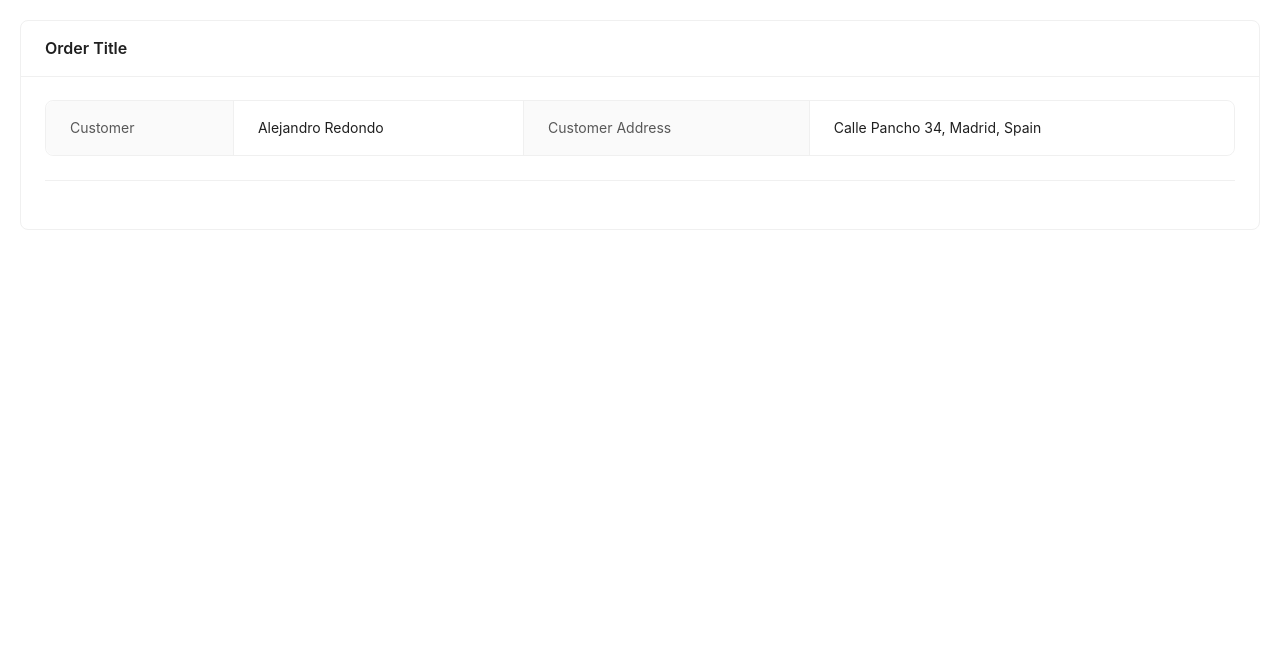
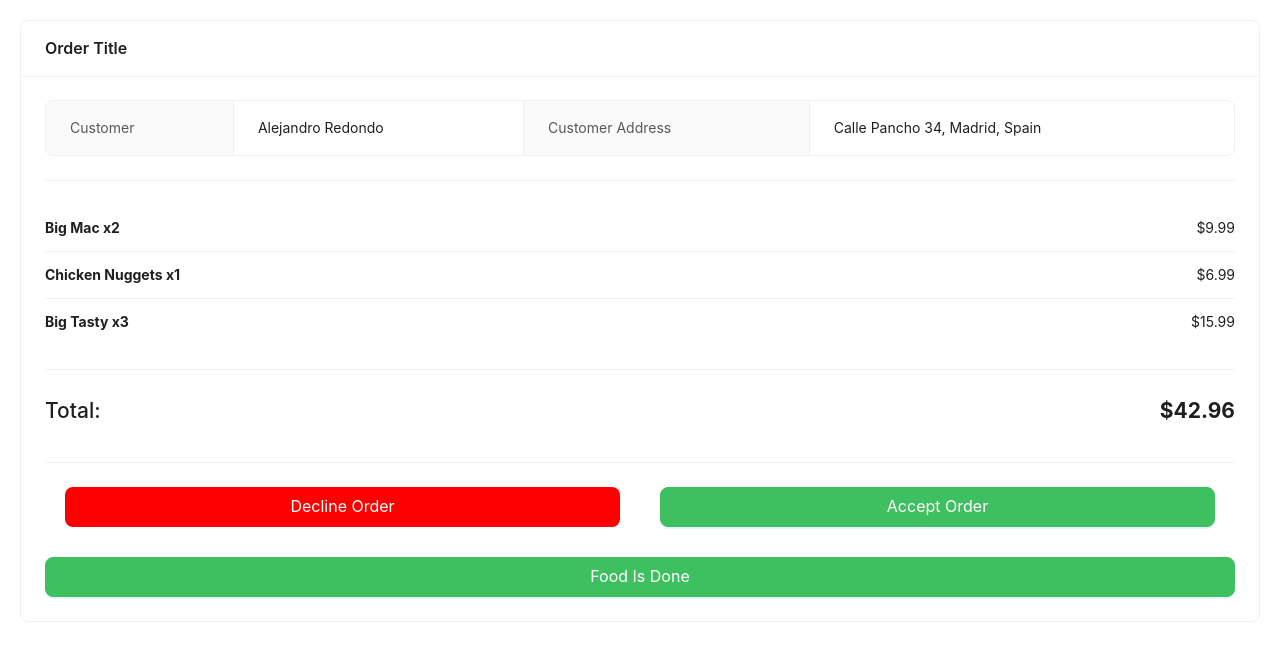
Before and after one commit to thejrcuadra/reactSetupAssignment, a React (Create React App) app: page / in a window 1280 px wide. Shown: the top 660 px of the page. Built offline with nearby package versions, Linux system fonts and the light colour scheme.

Commit message:
finsihed create order details page

```diff
--- a/src/App.js
+++ b/src/App.js
@@ -1,20 +1,8 @@
-import {Card, Descriptions, Divider, List, Button} from 'antd';
-import dishes from '../src/assets/data/dashboard/dishes.json'
+ import DetailedOrder from "./modules/DetailedOrder";
 
 function App() {
   return (
-    // Bordered column not working as it should, does not drop the two boxes of Customer Adress Label and Customer Address Input onto the line below as it does to Lukas on the video //
-      <Card title={'Order Title'} style={{margin: 20}}>
-        <Descriptions bordered column={{lg: 1, md: 1, sm: 1}}>
-          <Descriptions.Item label='Customer'>
-            Alejandro Redondo
-          </Descriptions.Item>
-          <Descriptions.Item label='Customer Address'>
-            Calle Pancho 34, Madrid, Spain
-          </Descriptions.Item>
-        </Descriptions>
-        <Divider />
-      </Card>
+      <DetailedOrder/>
   );
 }
 
--- a/src/index.css
+++ b/src/index.css
@@ -1,13 +1,9 @@
-body {
-  margin: 0;
-  font-family: -apple-system, BlinkMacSystemFont, 'Segoe UI', 'Roboto', 'Oxygen',
-    'Ubuntu', 'Cantarell', 'Fira Sans', 'Droid Sans', 'Helvetica Neue',
-    sans-serif;
-  -webkit-font-smoothing: antialiased;
-  -moz-osx-font-smoothing: grayscale;
+.ant-btn-danger {
+  color: white;
+  background-color: red !important;
 }
 
-code {
-  font-family: source-code-pro, Menlo, Monaco, Consolas, 'Courier New',
-    monospace;
+.ant-btn-primary {
+  background-color: #3fc060 !important;
+  border-color: #3fc060 !important;
 }
--- /dev/null
+++ b/src/modules/DetailedOrder/index.js
@@ -0,0 +1,73 @@
+import {Card, Descriptions, Divider, List, Button} from 'antd';
+import dishes from '../../assets/data/dashboard/dishes.json'
+
+/* Bordered column not working as it should, does not drop the two boxes of
+Customer Adress Label and Customer Address Input onto the line below as it
+does to Lukas on the video */
+// Assuimng the column aspect is not loading/working/available //
+
+/* Danger type for Decline button not available/loading */
+// Created ".ant-btn-danger" in index.css to bypass issue //
+
+const DetailedOrder = () => {
+    return (
+        <Card title={'Order Title'} style={{margin: 20}}>
+        <Descriptions bordered column={{lg: 1, md: 1, sm: 1}}>
+            <Descriptions.Item label='Customer'>
+            Alejandro Redondo
+            </Descriptions.Item>
+            <Descriptions.Item label='Customer Address'>
+            Calle Pancho 34, Madrid, Spain
+            </Descriptions.Item>
+        </Descriptions>
+        <Divider />
+        <List
+            dataSource={dishes}
+            renderItem={(dishItem) => (
+            <List.Item>
+                <div style={{fontWeight: 'bold'}}>{dishItem.name} x{dishItem.quantity}</div>
+                <div>${dishItem.price}</div>
+            </List.Item>
+            )}
+        />
+        <Divider />
+        <div style={styles.totalSumContainer}>
+            <h2>Total:</h2>
+            <h2 style={styles.totalPrice}>$42.96</h2>
+        </div>
+        <Divider />
+        <div style={styles.buttonsContainer}>
+            <Button block type='danger' size='large' style={styles.button}>
+            Decline Order
+            </Button>
+            <Button block type='primary' size='large' style={styles.button}>
+            Accept Order
+            </Button>
+        </div>
+        <Button block type='primary' size='large'>
+            Food Is Done
+            </Button>
+        </Card>
+    )
+};
+
+const styles = {
+    totalSumContainer: {
+      felxDirection: 'row',
+      display: 'flex'
+    },
+    totalPrice: {
+      marginLeft: 'auto',
+      fontWeight: 'bold'
+    },
+    buttonsContainer: {
+      display: "flex",
+      paddingBottom: 30
+    },
+    button: {
+      marginRight: 20,
+      marginLeft: 20
+    }
+  };
+
+export default DetailedOrder;
```
